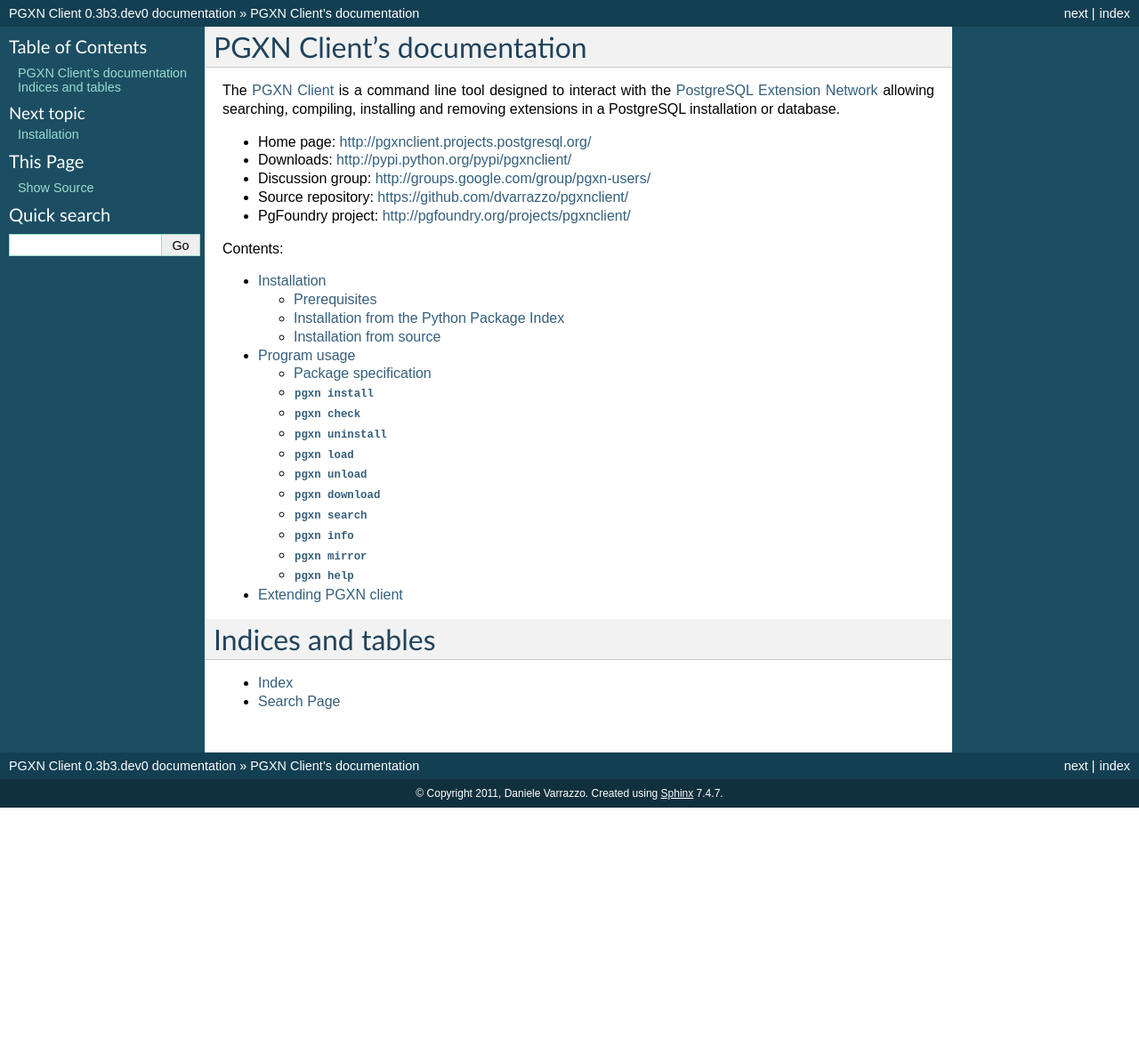
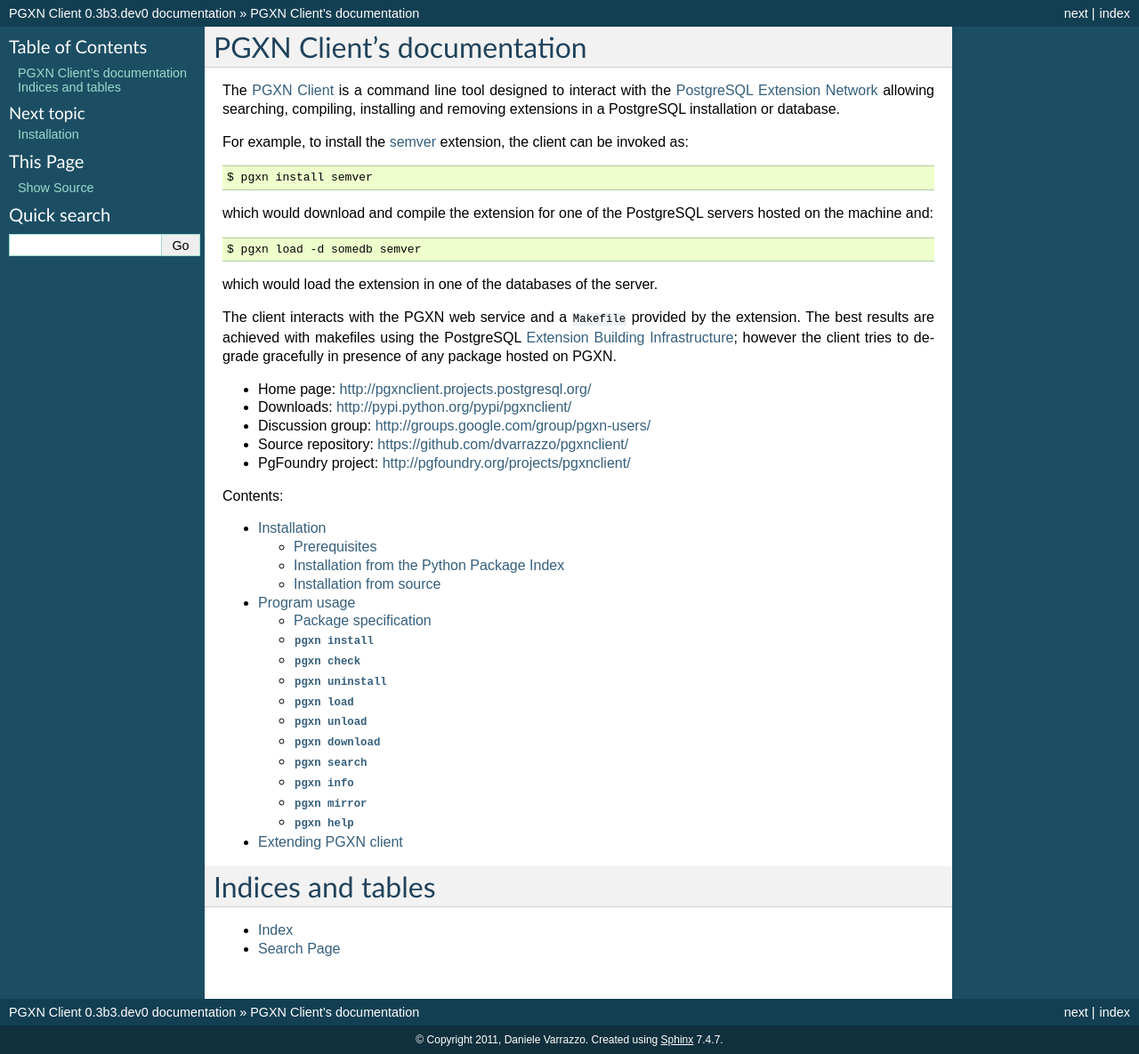
Before and after one commit to pgxn/pgxnclient, a Sphinx documentation site: the page built from docs/index.rst, in a window 1280 px wide. Shown: the whole page at 89% size. Built offline with Sphinx 7.4.7, drawn with Linux system fonts in a browser that asks for light colours; before the commit the page ends 908 px from its top, so only the background shows below that.

Commit message:
Some more verbose explanation on the first docs page

```diff
--- a/docs/index.rst
+++ b/docs/index.rst
@@ -10,6 +5,25 @@
 line tool designed to interact with the `PostgreSQL Extension Network
 <http://pgxn.org/>`__ allowing searching, compiling, installing and removing
 extensions in a PostgreSQL installation or database.
+
+For example, to install the semver_ extension, the client can be invoked as::
+
+    $ pgxn install semver
+
+which would download and compile the extension for one of the PostgreSQL
+servers hosted on the machine and::
+
+    $ pgxn load -d somedb semver
+
+which would load the extension in one of the databases of the server.
+
+The client interacts with the PGXN web service and a ``Makefile`` provided by
+the extension. The best results are achieved with makefiles using the
+PostgreSQL `Extension Building Infrastructure`__; however the client tries to
+degrade gracefully in presence of any package hosted on PGXN.
+
+.. _semver: http://pgxn.org/dist/semver
+.. __: http://www.postgresql.org/docs/9.1/static/extend-pgxs.html
 
 - Home page: http://pgxnclient.projects.postgresql.org/
 - Downloads: http://pypi.python.org/pypi/pgxnclient/
```
Also changed, not shown: other parts of docs/index.rst (+0 -5 lines).
